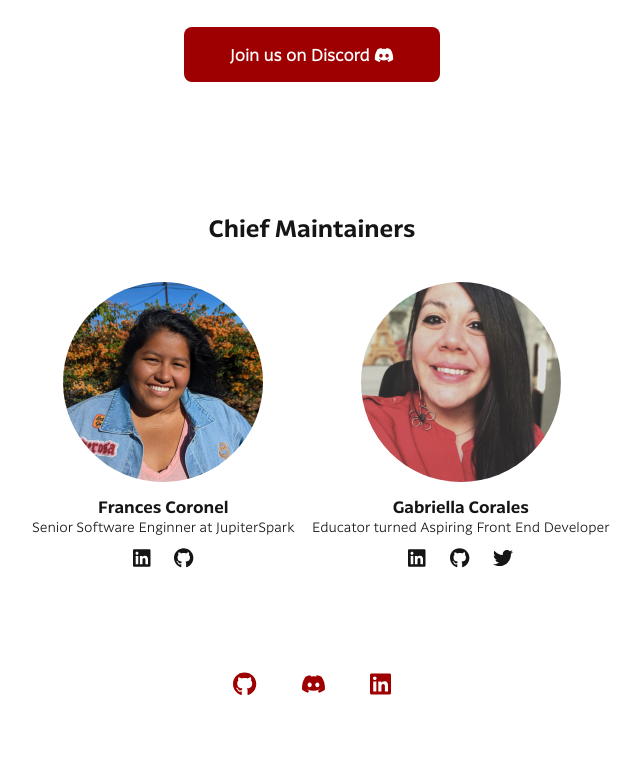
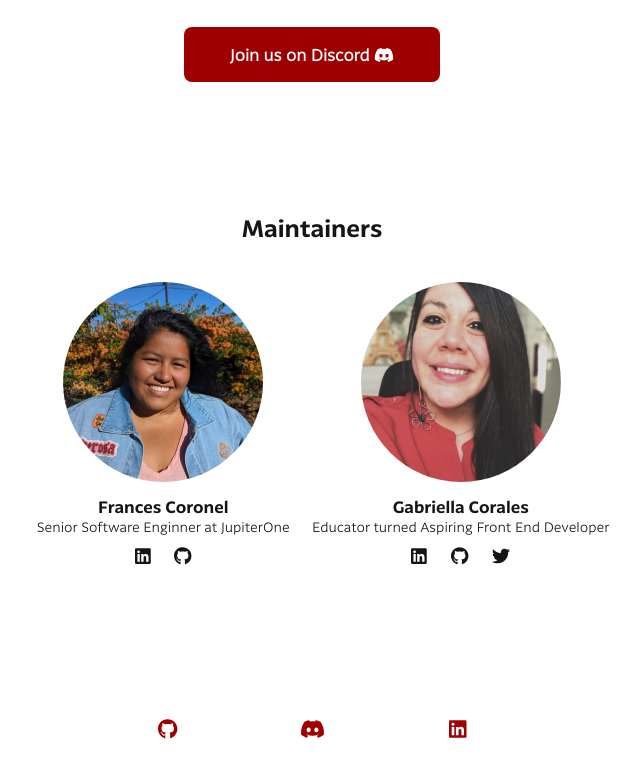
Before and after one commit to Latina-Dev/latina-dev, a Next.js app: page / in a window 1280 px wide. Shown: the part 1024-1802 px from the top of the page, without its empty margins (328-969 px from the left). Before the commit the page ends 1770 px from the top, so only its background shows below. Built offline with nearby package versions, Linux system fonts and the light colour scheme.

Commit message:
Updated About, Maintainers, and Footer sections based on feedback.  Optimized responsiveness.

```diff
--- a/components/About/About.tsx
+++ b/components/About/About.tsx
@@ -10,7 +10,7 @@ export default function About() {
       <h2 className="mb-2">About Us</h2>
       <strong>
         Una comunidad for present & future Latina software engineers created to
-        connect, elevate and empower the next generation of Latina tech leaders
+        connect, elevate and empower the next generation of tech leaders
       </strong>
       <div className={styles.description}>
         <p>
--- a/components/Footer/Footer.module.css
+++ b/components/Footer/Footer.module.css
@@ -1,13 +1,16 @@
 .footer {
   margin-top: 100px;
   color: var(--primary-color);
+  padding: 36px;
+  justify-content: space-evenly;
+  display: flex;
 }
 
 .footer a {
-  font-size: 24px;
-  padding: 12px;
-  margin: 10px;
-  border-radius: 40px;
+  font-size: 20px;
+  padding: 16px;
+  border-radius: 50px;
+  display: flex;
 }
 
 .footer a:hover {
--- a/components/Hero/Hero.module.css
+++ b/components/Hero/Hero.module.css
@@ -26,3 +26,9 @@
   color: var(--button-dark-hover);
   transition: all 150ms ease-in-out;
 }
+
+@media (max-width: 550px) {
+  .contributeLink {
+    padding: 18px 40px;
+  }
+}
--- a/components/Maintainers/Maintainers.module.css
+++ b/components/Maintainers/Maintainers.module.css
@@ -13,7 +13,7 @@
 
 .maintainersociallinks a {
   padding: 12px;
-  font-size: 20px;
+  font-size: 18px;
 }
 
 .maintainersociallinks a:hover {
@@ -23,6 +23,6 @@
 
 @media (max-width: 550px) {
   .maintainers img {
-    width: 160px;
+    width: 130px;
   }
 }
--- a/components/Maintainers/Maintainers.tsx
+++ b/components/Maintainers/Maintainers.tsx
@@ -10,12 +10,12 @@ import {
 export default function Maintainers() {
   return (
     <section className={styles.maintainers}>
-      <h3>Chief Maintainers</h3>
+      <h3>Maintainers</h3>
       <div className="mt-10 grid grid-rows-1 grid-cols-2">
         <div>
           <img src="/img/maintainers/frances.jpg" alt="Frances Coronel"></img>{" "}
           <h4 className="mt-3">Frances Coronel</h4>
-          <small>Senior Software Enginner at JupiterSpark</small>
+          <small>Senior Software Enginner at JupiterOne</small>
           <div className={styles.maintainersociallinks}>
             <Link
               href="https://www.linkedin.com/in/francescoronel/"
```
